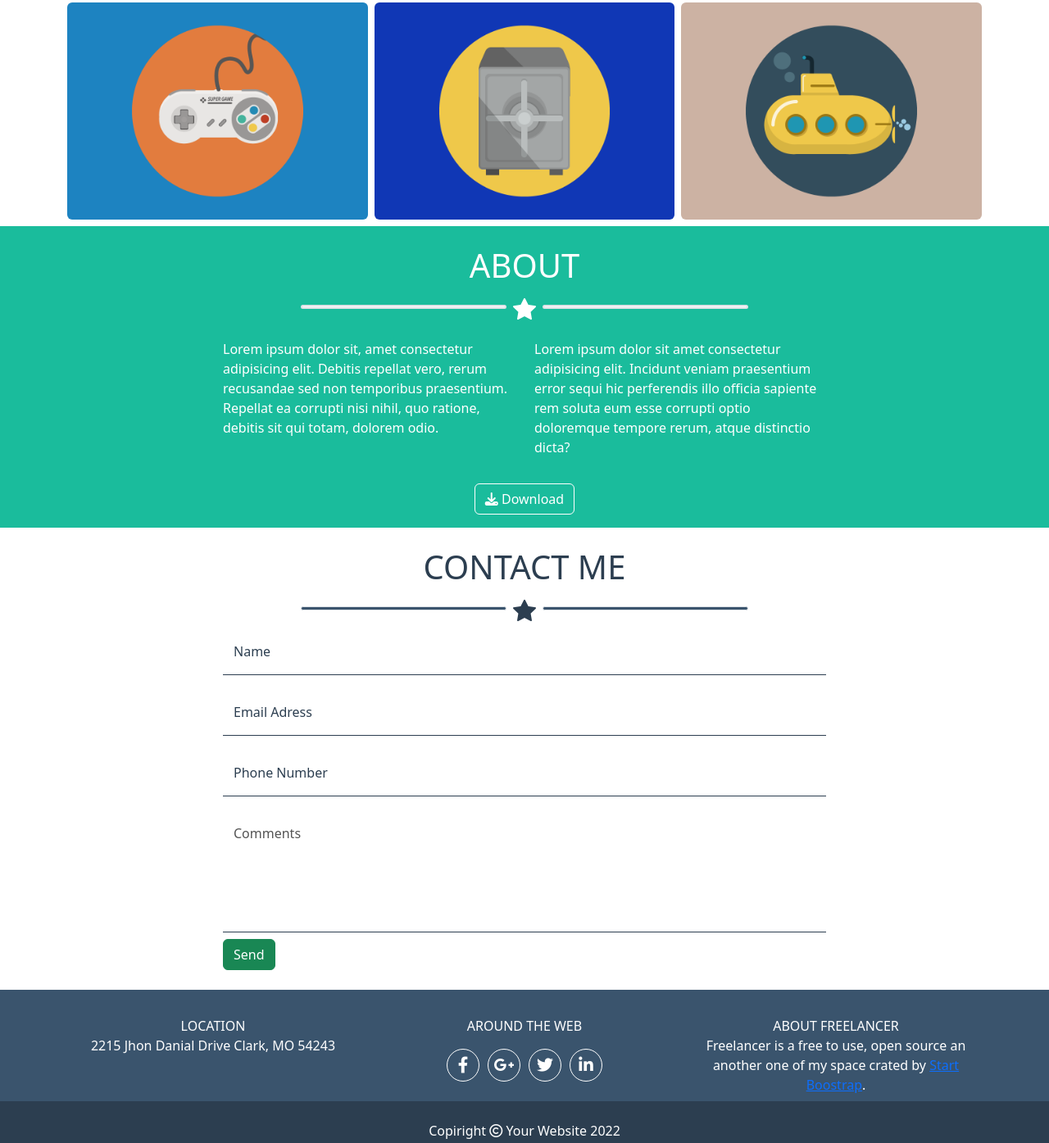
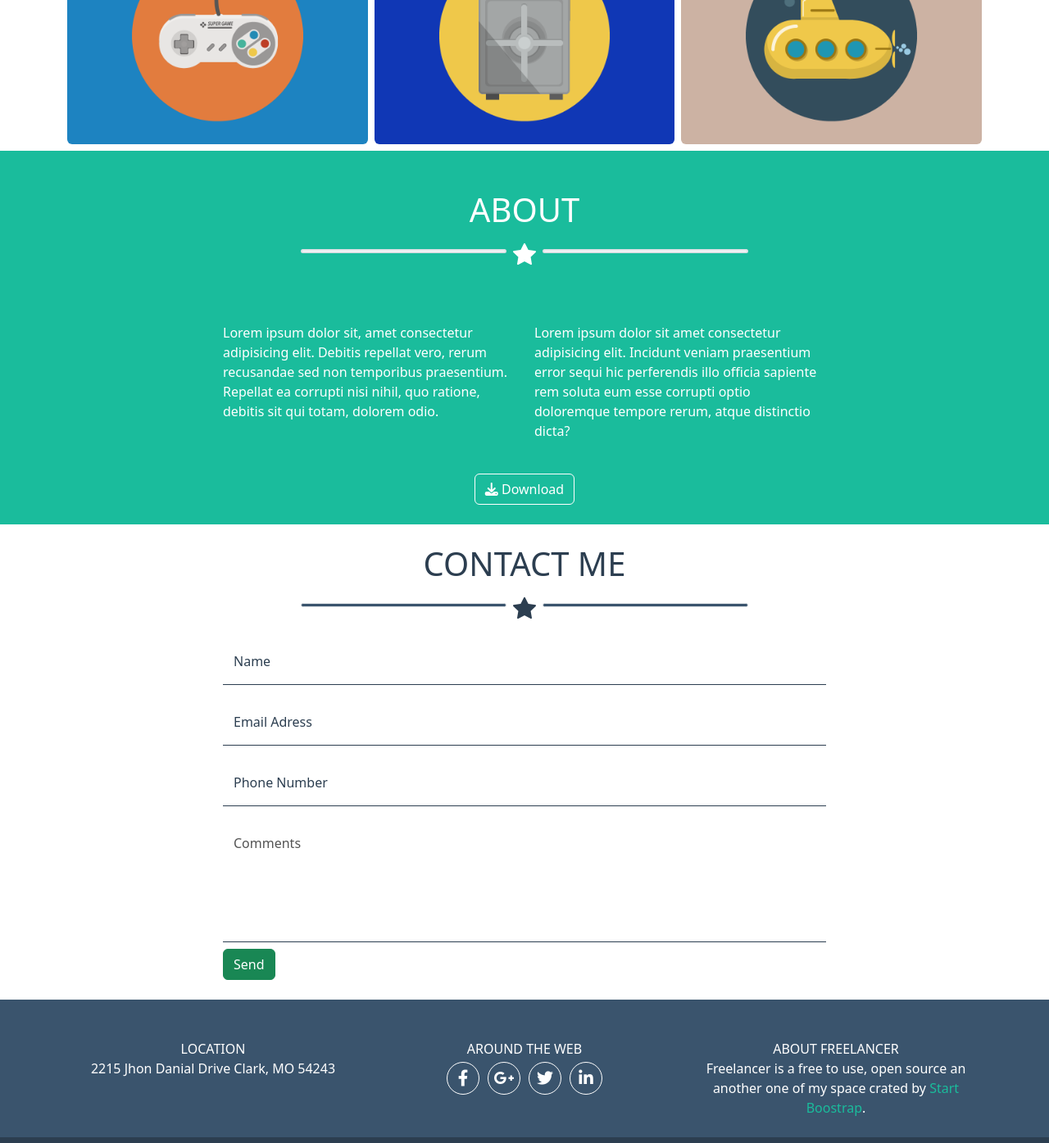
Before and after one commit to Mattia-Rollo/html-css-bootstrap-freelancer, a plain HTML site: page index.html in a window 1280 px wide. Shown: the part 1035-2430 px from the top of the page at 82% size. Drawn offline with nearby package versions, Linux system fonts and the light colour scheme.

Commit message:
little changes

```diff
--- a/css/style.css
+++ b/css/style.css
@@ -81,7 +81,7 @@ nav i:hover {
     color: var(--green);
 }
 img.avatar{
-    width: 70%;
+    width: 50%;
     }
 .layover-container {
     cursor: pointer;
@@ -133,3 +133,10 @@ img.avatar{
     border-radius: 50%;
     border: 1px solid var(--white);
 }
+footer a {
+    text-decoration: none;
+    color: var(--green);
+}
+footer a:hover {
+    color: var(--dark-blue);
+}
--- a/index.html
+++ b/index.html
@@ -59,7 +59,7 @@
                 </div>
                 <div class="row d-flex">
                     <div class="col-auto m-auto text-uppercase pb-4">
-                        andiamo - fare la spesa con kira - senza soldi
+                        graphic artist - web designer - illustrator
                     </div>
                 </div>
             </div>
@@ -68,7 +68,7 @@
             <div class="container-md">
                 <div class="row py-1">
                     <!-- <div class="col-auto col-md-6 m-auto"> -->
-                        <h1 class="text-center">portfolio</h1>
+                        <h1 class="text-center pt-4">portfolio</h1>
                         <div class="col-6 col-md-6 m-auto d-flex">
                             <hr class="w-100 border  opacity-100 rounded bg-blue-grey">
                             <i class="bi bi-star-fill fs-3 px-2"></i>
@@ -117,7 +117,7 @@
         </section>
         <section id="about" class="bg-green">
             <div class="container-md">
-                <div class="row pt-4">
+                <div class="row py-5">
                     <!-- <div class="col-8 col-md-4 m-auto"> -->
                         <h1 class="text-center text-uppercase">about</h1>
                         <div class="d-flex col-6 col-md-6 m-auto">
@@ -133,7 +133,7 @@
                     <div class="col-8 col-md-4">Lorem ipsum dolor sit amet consectetur adipisicing elit. Incidunt veniam praesentium error sequi hic perferendis illo officia sapiente rem soluta eum esse corrupti optio doloremque tempore rerum, atque distinctio dicta?</div>
 
                 </div>
-                <div class="col text-center py-3">
+                <div class="col text-center py-4">
                     <button type="button" class="btn btn-outline-primary "><i class="fa-solid fa-download"></i> Download</button>
                 </div>
             </div>
@@ -144,7 +144,7 @@
                     <!-- <div class="col-10 col-md-6 m-auto"> -->
                         <h1 class="text-center text-uppercase dark-blue">contact me</h1>
                         <!-- <div class="col-6 col-md-6 m-auto"> -->
-                            <div class=" col-6 col-md-6 m-auto d-flex">
+                            <div class=" col-6 col-md-6 m-auto d-flex pb-3">
                                 <hr class="w-100 border opacity-100 rounded bg-blue-grey">
                                 <i class="bi bi-star-fill fs-3 px-2 dark-blue"></i>
                                 <hr class="w-100  border opacity-100 rounded bg-blue-grey">
@@ -180,13 +180,13 @@
     <footer>
         <div id="footer-top" class="bg-blue-grey">
             <div class="container-md">
-                <div class="row text-center gy-4 py-2">
+                <div class="row text-center gy-4 py-4">
                     <div class="col-12 col-md-4">
                         <div class="text-uppercase">Location</div>
                         <div>2215 Jhon Danial Drive Clark, MO 54243</div>
                     </div>
                     <div class="col-12 col-md-4">
-                        <div class="text-uppercase mb-3">around the web</div>
+                        <div class="text-uppercase mb-1">around the web</div>
                         <div class="d-flex justify-content-center social">
                             <div class="d-flex col-auto col-md-4">
                                 <i class="fa-brands fa-facebook-f m-auto fs-5"></i>
@@ -200,7 +200,7 @@
                     </div>
                     <div class="col-12 col-md-4">
                         <div class="text-uppercase">about freelancer</div>
-                        Freelancer is a free to use, open source an another one of my space crated by <a href="http://"> Start Boostrap</a>.
+                        Freelancer is a free to use, open source an another one of my space crated by <a class="" href=""> Start Boostrap</a>.
                     </div>
                 </div>
             </div>
```
